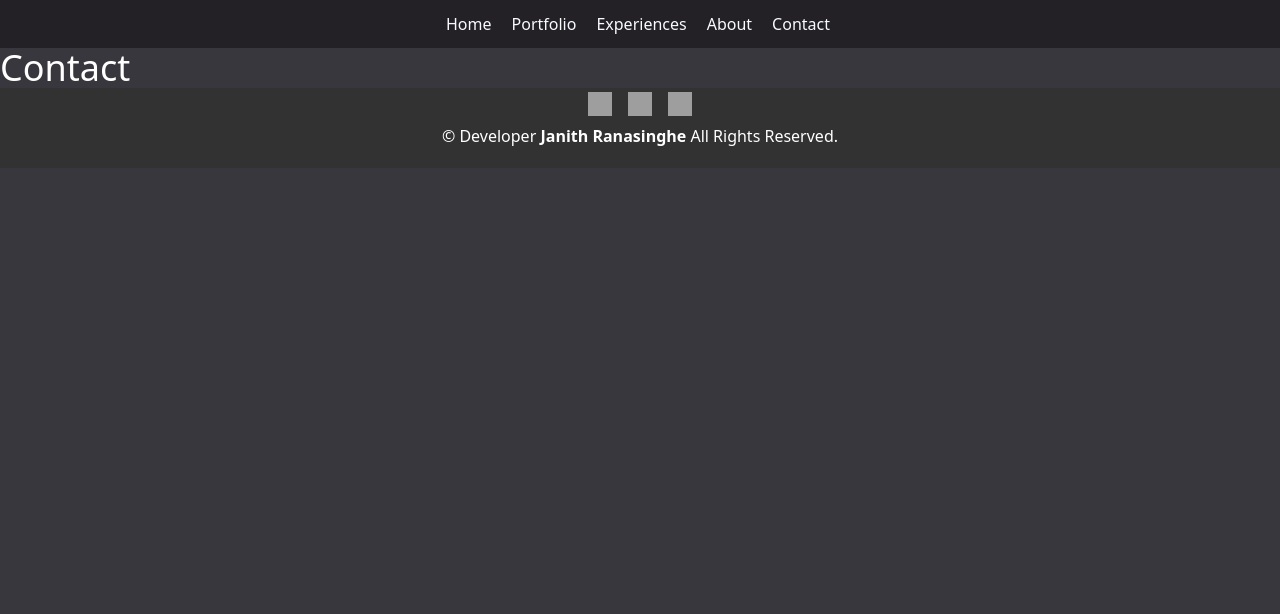
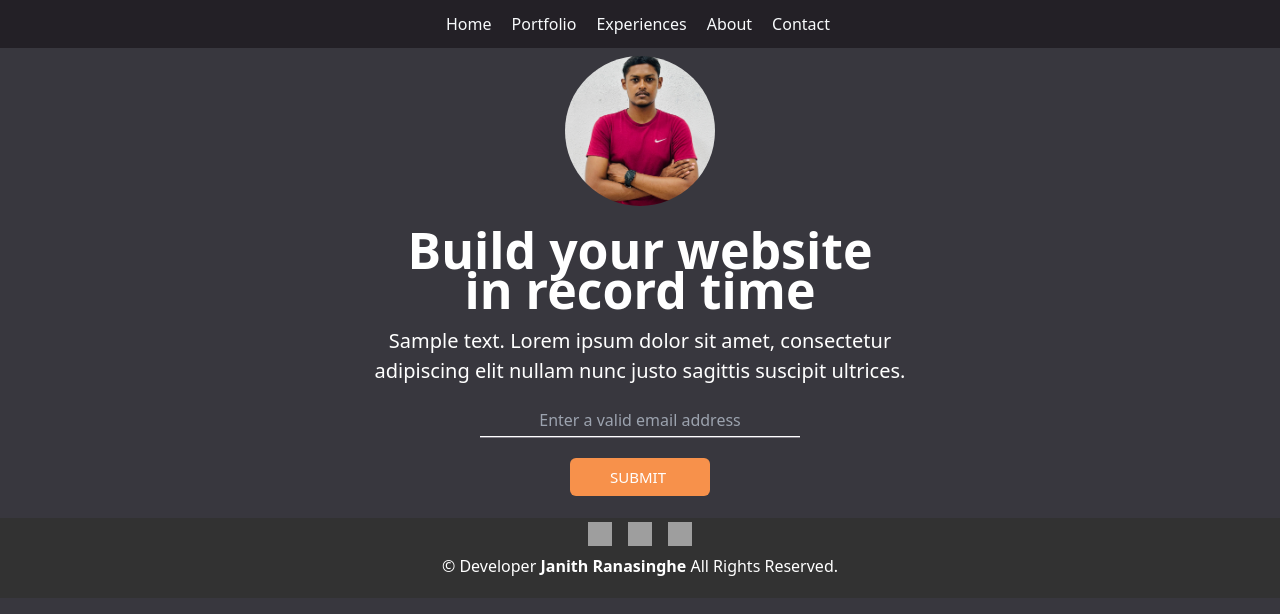
Before and after one commit to JanithR-creator/Demo-Portfilio, a React (Create React App) app: page /Contact in a window 1280 px wide. Shown: the top 614 px of the page. Built offline with nearby package versions, Linux system fonts and the light colour scheme; grey boxes are pictures that could not be loaded.

Commit message:
complete contact component

```diff
--- a/src/App.css
+++ b/src/App.css
@@ -26,3 +26,7 @@ body{
 .img6{
     background-image: url("https://images01.nicepagecdn.com/c461c07a441a5d220e8feb1a/75434504afed529795968963/fff.jpg");
 }
+
+.contact-img{
+    background-image: url("./images/myimg-bg.jpg");
+}
--- a/src/components/Contact.js
+++ b/src/components/Contact.js
@@ -1,6 +1,33 @@
-function Contact(){
-    return(
-        <h1 className='text-4xl'>Contact</h1>
+import icon from "../images/download.png";
+import React from "react";
+
+function Contact() {
+    return (
+        <div className="flex h-auto justify-center items-center w-full">
+            <div className='lg:w-1/2 w-3/4 flex flex-col items-center'>
+                <div className="my-2 w-150 h-150 rounded-full contact-img bg-center bg-cover"></div>
+                <div className="my-2 w-full flex flex-col items-center h-auto">
+                    <div className="text-center py-2">
+                        <h1 className='text-35 md:text-50 font-bold leading-40'>
+                            Build your website <br/> in record time
+                        </h1>
+                    </div>
+                    <div className="text-center py-2 md:px-10">
+                        <p className="text-20">Sample text. Lorem ipsum dolor sit amet, consectetur adipiscing elit nullam nunc justo
+                            sagittis suscipit ultrices.</p>
+                    </div>
+                </div>
+                <div className="my-2 w-full h-100 flex items-center justify-center">
+                    <form className='flex flex-col items-center w-full'>
+                        <input type="text" placeholder="Enter a valid email address" className="bg-none py-1 w-300 text-center"/>
+                        <hr className="bg-gray h-0.5 w-1/2" />
+                        <button className='bg-orange my-5 px-10 py-2 rounded-md flex'>
+                            <span className='mr-1 text-12 xl:text-15 2xl:text-35'>SUBMIT</span>
+                        </button>
+                    </form>
+                </div>
+            </div>
+        </div>
     )
 }
 
--- a/tailwind.config.js
+++ b/tailwind.config.js
@@ -16,6 +16,7 @@ module.exports = {
       'table-txt':'rgb(127, 143, 166)',
       'orange':'rgb(247,145,75)',
       'white-2':'rgb(255,255,255)',
+      'none':'transparent',
     },
     extend: {
       height:{
@@ -59,6 +60,7 @@ module.exports = {
         '200':'200px',
         '150':'150px',
         '100':'100px',
+        '0.9':'90%',
       },
       fontSize:{
         '90':'90px',
```
Also changed, not shown: src/images/myimg-bg.jpg (added).
